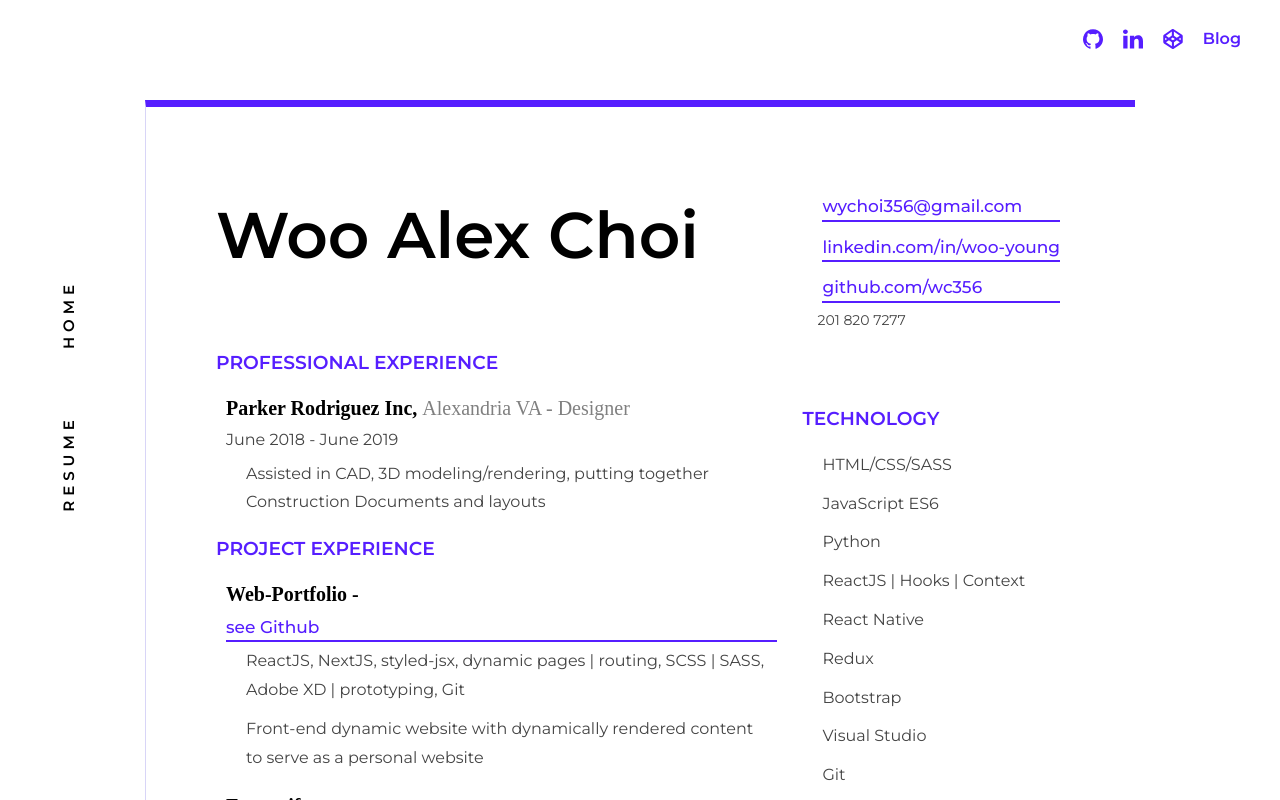
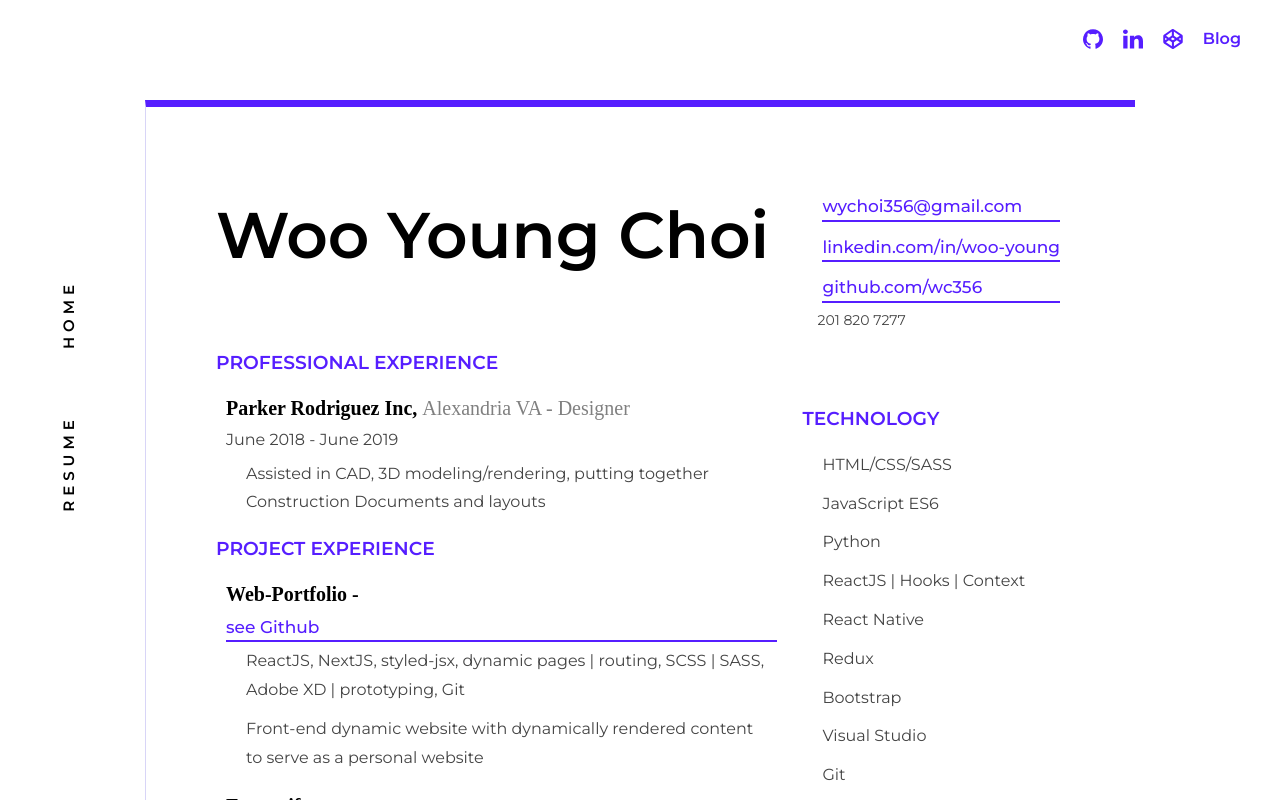
Before and after one commit to wc356/portfolio-website, a Next.js app: page /resume in a window 1280 px wide. Shown: the top 800 px of the page. Built offline with nearby package versions, Linux system fonts and the light colour scheme.

Commit message:
specula image edit to png

```diff
--- a/database/projects.js
+++ b/database/projects.js
@@ -153,7 +153,7 @@ export const projects = [
     ],
     pictures: [
       {
-        path: "/images/01_specula.jpg",
+        path: "/images/01_specula.png",
         caption: "Adobe Indesign | visual study",
       },
       { path: "/images/01_specula.gif", caption: "Dashboard & SortBy" },
--- a/database/resume.js
+++ b/database/resume.js
@@ -1,5 +1,5 @@
 export default {
-  name: "Woo Alex Choi",
+  name: "Woo Young Choi",
   contact: {
     links: [
       ["wychoi356@gmail.com", "mailto:wychoi356@gmail.com"],
--- a/pages/proj/[project].js
+++ b/pages/proj/[project].js
@@ -154,7 +154,7 @@ export default () => {
                           return (
                             <div key={uuidv4()} className="flex">
                               <img
-                                key={pic.path}
+                                key={uuidv4()}
                                 src={pic.path}
                                 className="img"
                                 height="375"
```
Also changed, not shown: public/images/the_office.JPG (deleted), 1 other file (tests, documents, lock files or other folders).
